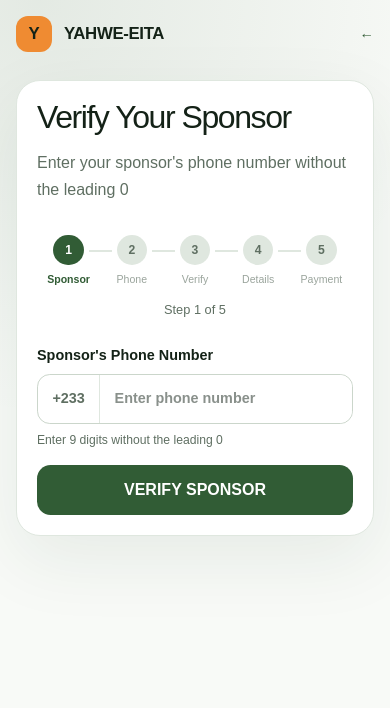
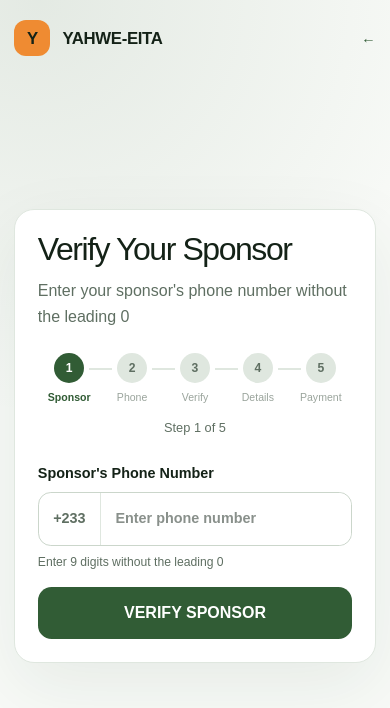
Before and after one commit to Yahwe-Eita/yahwe-web, a Next.js app: page /sponsor in a window 390 px wide. Shown: the top 708 px of the page. Built offline with nearby package versions, Linux system fonts and the light colour scheme.

Commit message:
feat: redesign landing page and authentication UI with improved layout and responsive styling

```diff
--- a/src/app/globals.css
+++ b/src/app/globals.css
@@ -150,26 +150,29 @@ a {
 
 .landing-page {
   min-height: 100svh;
-  padding: clamp(1rem, 2.5vw, 2rem);
+  display: grid;
+  place-items: center;
+  padding: clamp(0.75rem, 2vw, 1.5rem);
   color: #ffffff;
   background:
-    radial-gradient(circle at 88% 14%, rgb(239 139 50 / 22%), transparent 26rem),
-    radial-gradient(circle at 10% 88%, rgb(97 155 94 / 22%), transparent 30rem),
+    radial-gradient(circle at 82% 12%, rgb(239 139 50 / 15%), transparent 24rem),
+    radial-gradient(circle at 12% 88%, rgb(97 155 94 / 18%), transparent 28rem),
     #0b1710;
 }
 
 .landing-shell {
   display: grid;
-  width: min(78rem, 100%);
-  min-height: calc(100svh - clamp(2rem, 5vw, 4rem));
+  grid-template-rows: auto 1fr;
+  width: min(70rem, 100%);
+  min-height: min(46rem, calc(100svh - clamp(1.5rem, 4vw, 3rem)));
   margin: 0 auto;
   overflow: hidden;
   border: 1px solid rgb(255 255 255 / 12%);
   border-radius: clamp(1.25rem, 3vw, 2rem);
   background:
-    linear-gradient(135deg, rgb(255 255 255 / 5%), transparent 45%),
-    linear-gradient(145deg, #315c35 0%, #183820 100%);
-  box-shadow: 0 32px 90px rgb(0 0 0 / 28%);
+    linear-gradient(135deg, rgb(255 255 255 / 4%), transparent 48%),
+    #214b2b;
+  box-shadow: 0 28px 75px rgb(0 0 0 / 24%);
 }
 
 .landing-nav {
@@ -200,131 +203,63 @@ a {
 }
 
 .landing-hero {
-  display: grid;
-  grid-template-columns: minmax(0, 1fr) minmax(22rem, 0.85fr);
-  min-height: calc(100% - 5.5rem);
-  align-items: center;
-  gap: clamp(2rem, 6vw, 6rem);
-  padding: clamp(2.5rem, 7vw, 6rem) clamp(1.25rem, 6vw, 5rem);
+  display: flex;
+  min-height: 0;
+  align-items: center;
+  justify-content: center;
+  padding: clamp(2.5rem, 8vh, 5rem) clamp(1.25rem, 6vw, 5rem) clamp(4rem, 12vh, 7rem);
 }
 
 .landing-content {
   display: grid;
-  max-width: 37rem;
-  gap: 1.75rem;
+  width: min(42rem, 100%);
+  gap: 1.5rem;
   align-content: center;
+  justify-items: center;
+  text-align: center;
 }
 
 .landing-content h1 {
-  max-width: 8ch;
+  max-width: 12ch;
   color: #ffffff;
-  font-size: clamp(3.6rem, 8vw, 6.8rem);
-  line-height: 0.88;
-  letter-spacing: -0.07em;
-}
-
-.landing-dots {
-  display: flex;
-  gap: 0.5rem;
-}
-
-.landing-dots span {
-  width: 0.55rem;
-  height: 0.55rem;
-  border-radius: 999px;
-  background: rgb(255 255 255 / 35%);
-}
-
-.landing-dots span:first-child {
-  width: 1.8rem;
-  background: var(--accent);
+  font-size: clamp(3rem, 7vw, 5.9rem);
+  line-height: 0.94;
+  letter-spacing: -0.065em;
+}
+
+.landing-eyebrow {
+  margin: 0;
+  color: #f6a258;
+  font-size: 0.76rem;
+  font-weight: 800;
+  letter-spacing: 0.14em;
+  text-transform: uppercase;
+}
+
+.landing-copy {
+  max-width: 34rem;
+  margin: 0;
+  color: rgb(255 255 255 / 72%);
+  font-size: clamp(1rem, 2vw, 1.12rem);
+  line-height: 1.65;
 }
 
 .landing-actions {
   display: flex;
-  flex-wrap: wrap;
+  width: min(25rem, 100%);
   gap: 0.8rem;
 }
 
 .landing-actions .button {
+  flex: 1;
   min-height: 3.2rem;
   padding-inline: 1.5rem;
 }
 
-.landing-visual {
-  position: relative;
-  width: min(26rem, 100%);
-  aspect-ratio: 1;
-  justify-self: center;
-}
-
-.network-orbit {
-  position: absolute;
-  top: 50%;
-  left: 50%;
-  border: 1px solid rgb(255 255 255 / 20%);
-  border-radius: 999px;
-  transform: translate(-50%, -50%);
-}
-
-.network-orbit-outer {
-  width: 100%;
-  height: 100%;
-  background: radial-gradient(circle, rgb(255 255 255 / 8%), transparent 65%);
-}
-
-.network-orbit-inner {
-  width: 58%;
-  height: 58%;
-  border-color: rgb(239 139 50 / 45%);
-}
-
-.network-center,
-.network-node {
-  position: absolute;
-  display: grid;
-  place-items: center;
-  border: 1px solid rgb(255 255 255 / 22%);
-  border-radius: 1rem;
-  background: rgb(255 255 255 / 11%);
-  box-shadow: 0 16px 38px rgb(0 0 0 / 18%);
-  backdrop-filter: blur(10px);
-}
-
-.network-center {
-  top: 50%;
-  left: 50%;
-  width: 6rem;
-  height: 6rem;
-  background: var(--accent);
-  color: #172119;
-  font-size: 2rem;
-  font-weight: 900;
-  transform: translate(-50%, -50%);
-}
-
-.network-node {
-  width: 3.2rem;
-  height: 3.2rem;
-  color: rgb(255 255 255 / 82%);
-  font-size: 0.8rem;
-  font-weight: 800;
-}
-
-.network-node-one {
-  top: 8%;
-  left: 50%;
-  transform: translateX(-50%);
-}
-
-.network-node-two {
-  right: 5%;
-  bottom: 20%;
-}
-
-.network-node-three {
-  bottom: 20%;
-  left: 5%;
+.landing-note {
+  margin: 0;
+  color: rgb(255 255 255 / 46%);
+  font-size: 0.78rem;
 }
 
 .eyebrow {
@@ -485,6 +420,12 @@ button:disabled {
     var(--background);
 }
 
+.auth-page {
+  display: grid;
+  grid-template-rows: auto 1fr;
+  min-height: 100svh;
+}
+
 .auth-topbar,
 .onboarding-header {
   display: flex;
@@ -515,7 +456,8 @@ button:disabled {
 
 .auth-card {
   width: min(31rem, 100%);
-  margin: clamp(2rem, 6vh, 4.5rem) auto;
+  align-self: center;
+  margin: clamp(1.5rem, 4vh, 3rem) auto clamp(3rem, 9vh, 6rem);
   padding: clamp(1.5rem, 5vw, 2.5rem);
   border: 1px solid var(--border);
   border-radius: 1.5rem;
@@ -529,13 +471,13 @@ button:disabled {
 
 .auth-title {
   margin: 0;
-  font-size: clamp(2rem, 6vw, 3rem);
+  font-size: clamp(2rem, 5vw, 2.6rem);
   line-height: 1.04;
   letter-spacing: -0.045em;
 }
 
 .auth-description {
-  margin: 1rem 0 2rem;
+  margin: 0.75rem 0 1.75rem;
   color: var(--muted);
   line-height: 1.65;
 }
@@ -1874,22 +1816,16 @@ button:disabled {
   }
 
   .landing-hero {
-    grid-template-columns: 1fr;
-    min-height: calc(100svh - 6.25rem);
-    align-content: center;
-    gap: 2rem;
-    padding: 2rem 1.25rem 2.5rem;
+    padding: 2rem 1.25rem 5rem;
   }
 
   .landing-content {
-    justify-items: center;
-    gap: 1.35rem;
-    text-align: center;
+    gap: 1.25rem;
   }
 
   .landing-content h1 {
-    max-width: 9ch;
-    font-size: clamp(3.35rem, 17vw, 5rem);
+    max-width: 12ch;
+    font-size: clamp(2.8rem, 13vw, 4rem);
   }
 
   .landing-actions {
@@ -1898,10 +1834,6 @@ button:disabled {
     grid-template-columns: 1fr;
   }
 
-  .landing-visual {
-    width: min(14rem, 62vw);
-  }
-
   .feature-grid {
     grid-template-columns: 1fr;
   }
@@ -1916,12 +1848,32 @@ button:disabled {
 
   .auth-page,
   .onboarding-page {
-    padding: 1rem;
+    padding: max(0.9rem, env(safe-area-inset-top)) max(0.9rem, env(safe-area-inset-right)) max(0.9rem, env(safe-area-inset-bottom)) max(0.9rem, env(safe-area-inset-left));
   }
 
   .auth-card {
-    margin-top: 1.75rem;
-    padding: 1.25rem;
+    margin: 1.25rem auto 2.5rem;
+    padding: 1.4rem;
+    border-radius: 1.25rem;
+  }
+
+  .auth-topbar {
+    min-height: 3rem;
+  }
+
+  .auth-title {
+    font-size: 2rem;
+  }
+
+  .auth-description {
+    margin-bottom: 1.4rem;
+  }
+
+  .field input,
+  .inline-field input,
+  .phone-field input,
+  .submit-button {
+    min-height: 3.25rem;
   }
 
   .registration-progress {
--- a/src/app/login/page.tsx
+++ b/src/app/login/page.tsx
@@ -6,7 +6,12 @@ export const metadata: Metadata = { title: "Welcome Back" };
 
 export default function LoginPage() {
   return (
-    <AuthShell backHref="/" title="Welcome Back">
+    <AuthShell
+      backHref="/"
+      eyebrow="Member access"
+      title="Welcome back"
+      description="Log in to continue to your account."
+    >
       <LoginForm />
     </AuthShell>
   );
--- a/src/app/page.tsx
+++ b/src/app/page.tsx
@@ -12,31 +12,21 @@ export default function HomePage() {
 
         <section className="landing-hero">
           <Reveal className="landing-content">
-            <div className="landing-dots" aria-hidden="true">
-              <span />
-              <span />
-              <span />
-              <span />
-            </div>
-            <h1>Create Account</h1>
+            <p className="landing-eyebrow">Welcome to Yahwe-Eita</p>
+            <h1>Grow together.<br />Move forward.</h1>
+            <p className="landing-copy">
+              Join your community, build your network, and keep track of your
+              progress in one simple place.
+            </p>
             <div className="landing-actions">
               <Link className="button button-primary" href="/onboarding">
-                CREATE AN ACCOUNT
+                Create an account
               </Link>
               <Link className="button button-secondary" href="/login">
-                LOGIN
+                Log in
               </Link>
             </div>
-          </Reveal>
-
-          <Reveal className="landing-visual" delay={0.08}>
-            <div className="network-orbit network-orbit-outer" aria-hidden="true">
-              <span className="network-node network-node-one">1</span>
-              <span className="network-node network-node-two">2</span>
-              <span className="network-node network-node-three">3</span>
-            </div>
-            <div className="network-orbit network-orbit-inner" aria-hidden="true" />
-            <div className="network-center" aria-hidden="true">Y</div>
+            <p className="landing-note">Already a member? Log in to continue where you left off.</p>
           </Reveal>
         </section>
       </div>
```
